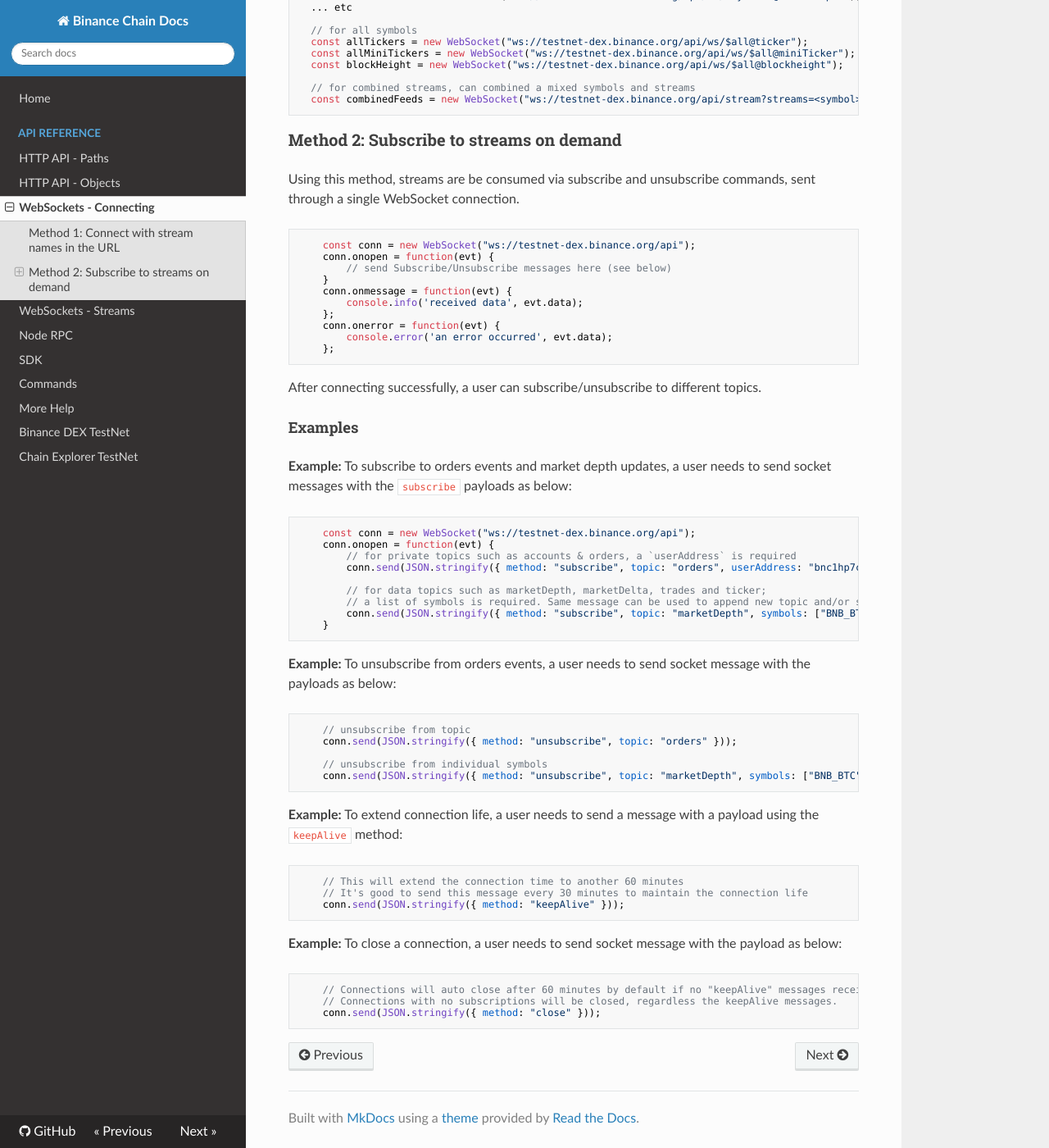
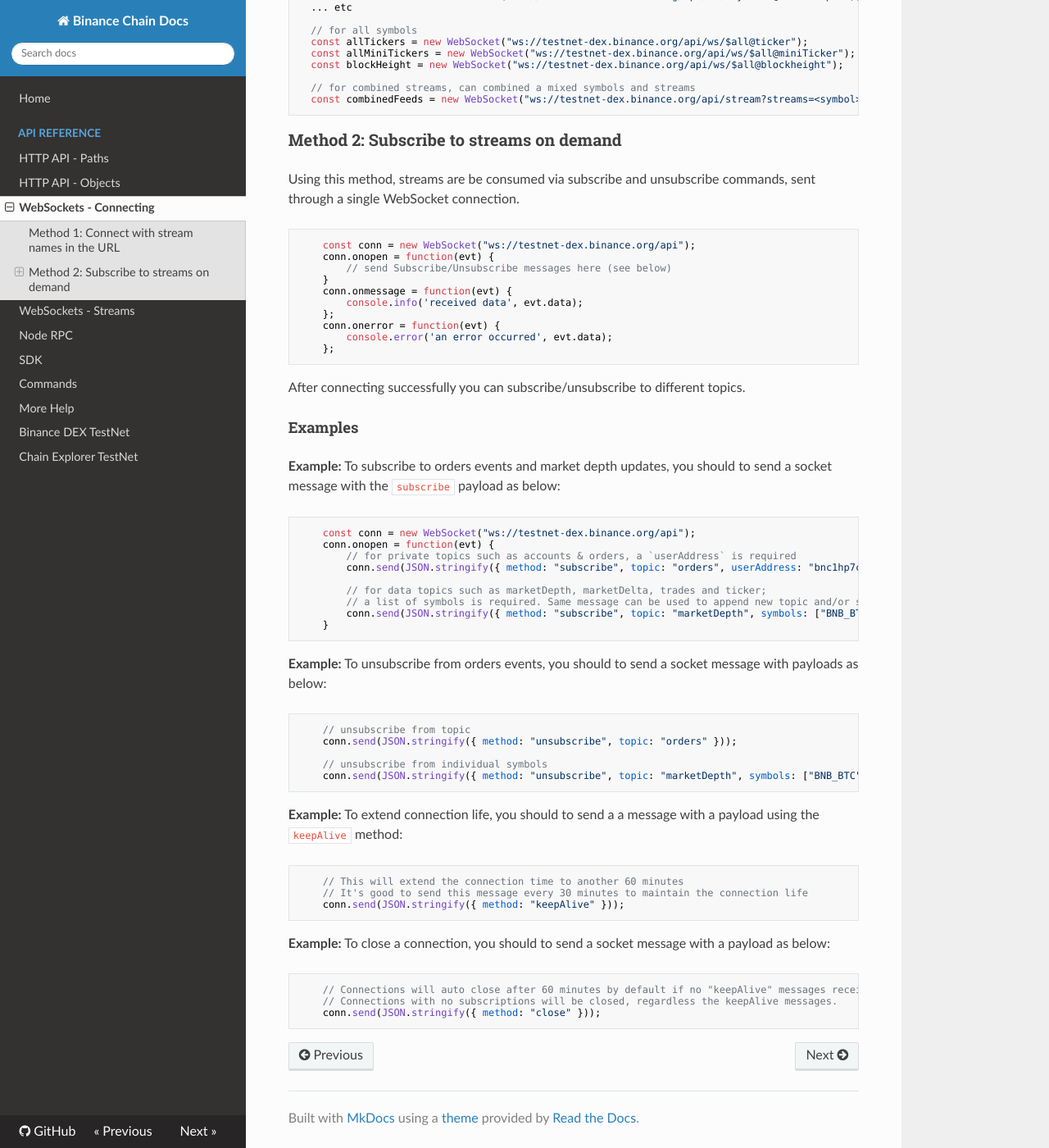
Before and after one commit to yash-sharma1/docs-site, an MkDocs documentation site: the page built from docs/api-reference/dex-api/ws-connection.md, in a window 1280 px wide and 1400 px high, scrolled down 867 px. Shown: the whole window at 82% size. Built offline with MkDocs 1.6.1, drawn with Linux system fonts in a browser that asks for light colours; nearby versions of some CDN libraries.

Commit message:
ws: a user -> you

````diff
--- a/docs/api-reference/dex-api/ws-connection.md
+++ b/docs/api-reference/dex-api/ws-connection.md
@@ -55,11 +55,11 @@
     };
 ```
 
-After connecting successfully, a user can subscribe/unsubscribe to different topics.
+After connecting successfully you can subscribe/unsubscribe to different topics.
 
 #### Examples
 
-**Example:** To subscribe to orders events and market depth updates, a user needs to send socket messages with the `subscribe` payloads as below:
+**Example:** To subscribe to orders events and market depth updates, you should to send a socket message with the `subscribe` payload as below:
 
 ```javascript
     const conn = new WebSocket("ws://testnet-dex.binance.org/api");
@@ -73,7 +73,7 @@
     }
 ```
 
-**Example:** To unsubscribe from orders events, a user needs to send socket message with the payloads as below:
+**Example:** To unsubscribe from orders events, you should to send a socket message with payloads as below:
 
 ```javascript
     // unsubscribe from topic
@@ -83,7 +83,7 @@
     conn.send(JSON.stringify({ method: "unsubscribe", topic: "marketDepth", symbols: ["BNB_BTC"] }));
 ```
 
-**Example:** To extend connection life, a user needs to send a message with a payload using the `keepAlive` method:
+**Example:** To extend connection life, you should to send a a message with a payload using the `keepAlive` method:
 
 ```javascript
     // This will extend the connection time to another 60 minutes
@@ -91,7 +91,7 @@
     conn.send(JSON.stringify({ method: "keepAlive" }));
 ```
 
-**Example:** To close a connection, a user needs to send socket message with the payload as below:
+**Example:** To close a connection, you should to send a socket message with a payload as below:
 
 ```javascript
     // Connections will auto close after 60 minutes by default if no "keepAlive" messages received
````
